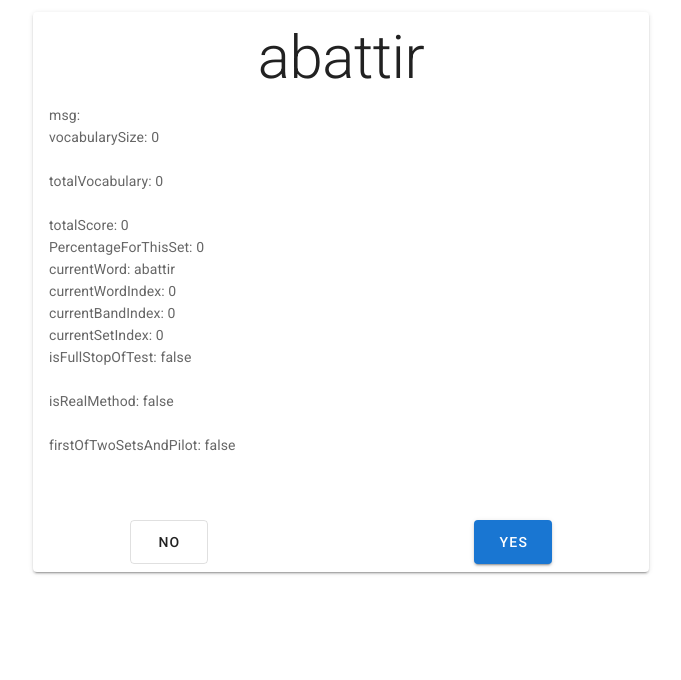
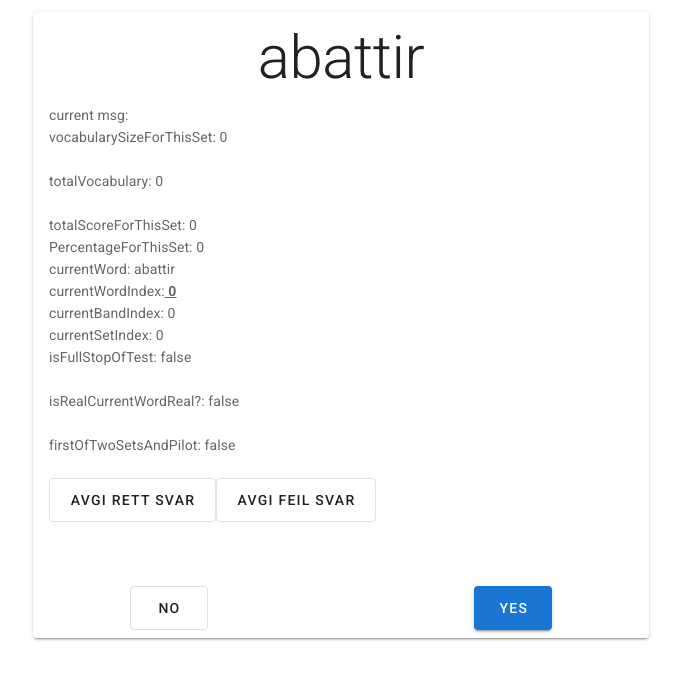
Before and after one commit to Anders-Lunde/Languages, a Vue app: page /#/vocabulary-test in a window 1280 px wide. Shown: the top 680 px of the page, without its empty margins (299-980 px from the left). Built offline with nearby package versions, Linux system fonts and the light colour scheme.

Commit message:
Developing...

```diff
--- a/src/views/VocabularyTest.vue
+++ b/src/views/VocabularyTest.vue
@@ -21,21 +21,23 @@
             </v-card-text>
 
             <v-card-text v-if="debug">
-              msg: {{ feedbackMessage }}
+              current msg: {{ feedbackMessage }}
               <br />
-              vocabularySize: {{ vocabularySize }}
+              vocabularySizeForThisSet: {{ vocabularySizeForThisSet }}
               <br />
               <br />
               totalVocabulary: {{ totalVocabulary }}
               <br />
               <br />
-              totalScore: {{ totalScore }}
+              totalScoreForThisSet: {{ totalScoreForThisSet }}
               <br />
               PercentageForThisSet: {{ PercentageForThisSet }}
               <br />
               currentWord: {{ currentWord }}
               <br />
-              currentWordIndex: {{ currentWordIndex }}
+              currentWordIndex:<b
+                ><u> {{ currentWordIndex }}</u>
+              </b>
               <br />
               currentBandIndex: {{ currentBandIndex }}
               <br />
@@ -44,10 +46,31 @@
               isFullStopOfTest: {{ isFullStopOfTest }}
               <br />
               <br />
-              isRealMethod: {{ isRealMethod() }}
+              isRealCurrentWordReal?: {{ isRealMethod() }}
               <br />
               <br />
               firstOfTwoSetsAndPilot: {{ firstOfTwoSetsAndPilot }}
+              <br />
+              <br />
+
+              <v-btn
+                v-if="!isSetDone"
+                large
+                @click="debugForceCorrectUserAnswer()"
+                outlined
+                text
+              >
+                Avgi rett svar
+              </v-btn>
+              <v-btn
+                v-if="!isSetDone"
+                large
+                @click="debugForceInCorrectUserAnswer()"
+                outlined
+                text
+              >
+                Avgi feil svar
+              </v-btn>
             </v-card-text>
             <v-card-actions class="mt-10">
               <v-spacer></v-spacer>
@@ -153,9 +176,9 @@ export default Vue.extend({
       firstOfTwoSetsAndPilot: false,
       totalVocabulary: 0,
       //For debug:
-      vocabularySize: 0,
+      vocabularySizeForThisSet: 0,
       PercentageForThisSet: 0,
-      totalScore: 0
+      totalScoreForThisSet: 0
     };
   },
 
@@ -193,7 +216,7 @@ export default Vue.extend({
             continue;
           }
           innerSum += this.currentUserAllDataMap[bandName][setName][
-            "vocabularySize"
+            "vocabularySizeForThisSet"
           ];
           innerLength += 1;
         }
@@ -236,8 +259,8 @@ export default Vue.extend({
         totalVocabulary: 0,
         c1c5: {
           set1: {
-            vocabularySize: 0,
-            totalScore: 0,
+            vocabularySizeForThisSet: 0,
+            totalScoreForThisSet: 0,
             PercentageForThisSet: 0,
             array: [
             {
@@ -288,26 +311,50 @@ export default Vue.extend({
 
       /*
       ADD TO MAP:
-      vocabularySize: 0,
-      totalScore: 0,
+      vocabularySizeForThisSet: 0,
+      totalScoreForThisSet: 0,
       PercentageForThisSet: 0,
       */
-      this.currentUserAllDataMap[currentBand][currentSet]["vocabularySize"] = 0;
-      this.currentUserAllDataMap[currentBand][currentSet]["totalScore"] = 0;
+      this.currentUserAllDataMap[currentBand][currentSet][
+        "vocabularySizeForThisSet"
+      ] = 0;
+      this.currentUserAllDataMap[currentBand][currentSet][
+        "totalScoreForThisSet"
+      ] = 0;
       this.currentUserAllDataMap[currentBand][currentSet][
         "PercentageForThisSet"
       ] = 0;
-
-      console.log("Generate data success!");
-      console.log("AAAAAAA", this.currentUserAllDataMap);
+      console.log("Generate sequence success!");
     },
-
+    /*
+     *METHOD START:
+     */
+    debugForceCorrectUserAnswer: function() {
+      const currentBand = this.bands[this.currentBandIndex];
+      const currentSet = this.sets[this.currentSetIndex];
+      const correctAnswer = this.currentUserAllDataMap[currentBand][currentSet][
+        "array"
+      ][this.currentWordIndex].isReal;
+      this.onResponse(correctAnswer);
+    },
+    /*
+     *METHOD START:
+     */
+    debugForceInCorrectUserAnswer: function() {
+      const currentBand = this.bands[this.currentBandIndex];
+      const currentSet = this.sets[this.currentSetIndex];
+      const correctAnswer = this.currentUserAllDataMap[currentBand][currentSet][
+        "array"
+      ][this.currentWordIndex].isReal;
+      this.onResponse(!correctAnswer);
+    },
     /*
      *METHOD START:
      */
     onResponse: function(response) {
       const currentBand = this.bands[this.currentBandIndex];
       const currentSet = this.sets[this.currentSetIndex];
+
       //Record response
       this.currentUserAllDataMap[currentBand][currentSet]["array"][
         this.currentWordIndex
@@ -331,58 +378,70 @@ export default Vue.extend({
         currentSet
       ]["array"];
 
-      if (this.currentWordIndex >= currentUserWordArray.length - 2) {
+      if (this.currentWordIndex >= currentUserWordArray.length - 1) {
         this.isSetDone = true;
       }
 
-      //Else, if set is done:
       //Calc total score
-      let totalScore = 0;
+      let totalScoreForThisSet = 0;
 
       for (const e of currentUserWordArray) {
-        totalScore += e.score;
+        totalScoreForThisSet += e.score;
       }
-      //update component this.totalScore
-      this.totalScore = totalScore;
+      //update component this.totalScoreForThisSet
+      this.totalScoreForThisSet = totalScoreForThisSet;
       //Calc vocabulary size
       const MaxScore = 20;
-      const PercentageForThisSet = Math.round((totalScore / MaxScore) * 100);
+      let PercentageForThisSet = Math.round(
+        (totalScoreForThisSet / MaxScore) * 100
+      );
+      PercentageForThisSet = Math.max(0, PercentageForThisSet);
       //update component this.PercentageForThisSet
       this.PercentageForThisSet = PercentageForThisSet;
 
-      let vocabularySize = 0;
+      let vocabularySizeForThisSet = 0;
       if (this.currentBandIndex == 0) {
-        vocabularySize = Math.round(500 * (PercentageForThisSet / 100));
+        vocabularySizeForThisSet = Math.round(
+          500 * (PercentageForThisSet / 100)
+        );
       } else if (this.currentBandIndex == 1) {
-        vocabularySize = Math.round(1000 * (PercentageForThisSet / 100));
+        vocabularySizeForThisSet = Math.round(
+          500 * (PercentageForThisSet / 100)
+        );
       } else if (this.currentBandIndex == 2) {
-        vocabularySize = Math.round(1500 * (PercentageForThisSet / 100));
+        vocabularySizeForThisSet = Math.round(
+          500 * (PercentageForThisSet / 100)
+        );
       } else if (this.currentBandIndex == 3) {
-        vocabularySize = Math.round(2000 * (PercentageForThisSet / 100));
+        vocabularySizeForThisSet = Math.round(
+          500 * (PercentageForThisSet / 100)
+        );
       } else if (this.currentBandIndex == 4) {
-        vocabularySize = Math.round(3000 * (PercentageForThisSet / 100));
+        vocabularySizeForThisSet = Math.round(
+          1000 * (PercentageForThisSet / 100)
+        );
       } else {
         alert("ERROR: SOMETHING WENT WRONG WITH CALCULATING VOCABULARY SIZE");
-        vocabularySize =
+        vocabularySizeForThisSet =
           "ERROR: SOMETHING WENT WRONG WITH CALCULATING VOCABULARY SIZE";
       }
 
-      this.vocabularySize = vocabularySize;
+      this.vocabularySizeForThisSet = vocabularySizeForThisSet;
 
       //Set map values
       this.currentUserAllDataMap[currentBand][currentSet][
-        "vocabularySize"
-      ] = vocabularySize;
+        "vocabularySizeForThisSet"
+      ] = vocabularySizeForThisSet;
       this.currentUserAllDataMap[currentBand][currentSet][
-        "totalScore"
-      ] = totalScore;
+        "totalScoreForThisSet"
+      ] = totalScoreForThisSet;
       this.currentUserAllDataMap[currentBand][currentSet][
         "PercentageForThisSet"
       ] = PercentageForThisSet;
 
       this.totalVocabularyMethodCalcAndSet();
 
-      const CUTOFF = 1; //todo: 70
+      const CUTOFF = 70;
       const isPilot = this.$store.state.isPilot;
       const firstOfTwoSetsAndPilot =
         [0, 2].includes(this.currentSetIndex) && isPilot;
@@ -390,11 +449,7 @@ export default Vue.extend({
 
       let msg = "";
 
-      //       s1:
-      //   "Gratulerer! Du kan ca. x ord på fransk. Ta en ny test for å bekrefte resultatet ditt.",
-      // s2:
-      //   "Gratulerer! Du kan ca. x ord på fransk. Ta neste test for å utforske nivået ditt.",
-
+      //Todo
       // if (this.dispLang == "no") {
       //             message = "";
       //           } else {
@@ -405,32 +460,37 @@ export default Vue.extend({
       if (PercentageForThisSet >= CUTOFF) {
         //If this is pilot, and the first of two sets to be forced to take
         if (firstOfTwoSetsAndPilot) {
+          this.isFullStopOfTest = false;
           msg = `Gratulerer! Du kan ca. ${this.totalVocabulary} ord på fransk. Ta en ny test for å bekrefte resultatet ditt.`;
         } else {
+          this.isFullStopOfTest = false;
           msg = `Gratulerer! Du kan ca. ${this.totalVocabulary} ord på fransk. Ta neste test for å utforske nivået ditt.`;
         }
       }
       //CASE 2: If NOT passed the test, but with positive score
-      else if (PercentageForThisSet > 0) {
+      //If this.currentBandIndex > 0 , always display a vocab score even if PercentageForThisSet < 0,
+      //since we want to show the extrapolated value from previous bands
+      else if (PercentageForThisSet > 0 || this.currentBandIndex > 0) {
         //If pilot, always force a possible second set, even when low score
         if (firstOfTwoSetsAndPilot) {
+          this.isFullStopOfTest = false;
           msg = `Gratulerer! Du kan ca. ${this.totalVocabulary} ord på fransk. Ta en ny test for å bekrefte resultatet ditt.`;
         } else {
           this.isFullStopOfTest = true;
           console.log("Full stop set in place = 111");
-
           msg = `Gratulerer! Du kan ca. ${this.totalVocabulary} ord på fransk.`;
         }
       }
       //CASE 3: If NOT passed the test, with negative score
+      //This is only triggered for the case where this.currentBandIndex == 0 (due to previous conditional)
       else {
         //If pilot, always force a possible second set, even when low score
         if (firstOfTwoSetsAndPilot) {
+          this.isFullStopOfTest = false;
           msg = `Beklager! Vi kunne ikke estimere din vokabularstørrelse. Ta en ny test for å prøve igjen.`;
         } else {
           this.isFullStopOfTest = true;
           console.log("Full stop set in place = 222");
-
           msg = `Beklager! Vi kunne ikke estimere din vokabularstørrelse.`;
         }
       }
@@ -446,11 +506,10 @@ export default Vue.extend({
         this.isFullStopOfTest = true;
       }
 
-      //Iterate
-      this.currentWordIndex += 1;
-
       //If not done with current set, goto next word
       if (!this.isSetDone) {
+        //Iterate
+        this.currentWordIndex += 1;
         this.setNextWord();
         return; //RETURN
       } else {
```
